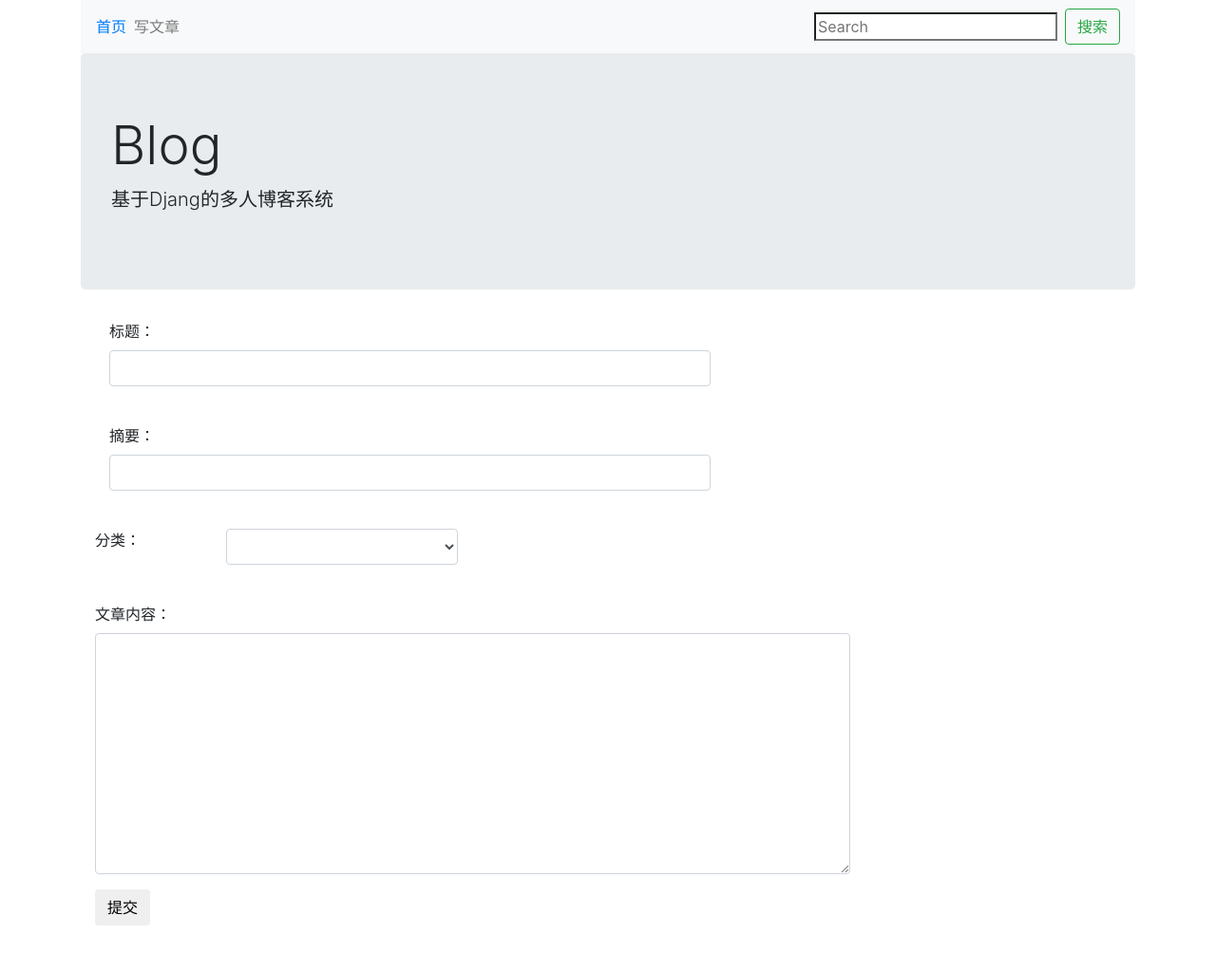
After one commit to luckyxiang503/myblog, a Django app: page /create_post in a window 1280 px wide. The commit adds this page. Shown: the whole page at 95% size. Run offline with Django 3.2, Linux system fonts and the light colour scheme; tables that the repository leaves empty hold one stand-in row (values such as "Sample post"); lists and menus that the app fills with data are empty; some libraries are stand-ins or nearby versions.

Commit message:
添加文章页面

```diff
--- a/blog/urls.py
+++ b/blog/urls.py
@@ -13,4 +13,5 @@ urlpatterns = [
     re_path(r'^tag/(?P<tag_id>\d+)/$', TagView.as_view(), name='tag_list'),
     re_path(r'^post/(?P<post_id>\d+).html$', PostDetailView.as_view(), name='post_detail'),
     re_path(r'^search/$', SearchView.as_view(), name='search'),
+    path('create_post', CreatePostView.as_view(), name='create_post')
 ]
--- a/blog/views.py
+++ b/blog/views.py
@@ -1,6 +1,6 @@
 from django.db.models import Q
 from django.shortcuts import render, get_object_or_404, HttpResponse
-from django.views.generic import ListView, DetailView
+from django.views.generic import ListView, DetailView, View
 
 from .models import Post, Category, Tag
 from config.models import SideBar
@@ -115,3 +115,15 @@ class SearchView(IndexView):
             return queryset
         queryset = queryset.filter(Q(title__icontains=keyword) | Q(desc__icontains=keyword))
         return queryset
+
+
+class CreatePostView(View):
+    def get(self, request):
+        categories = Category.objects.filter(status=Category.status_normal, is_nav=False)
+        context = {
+            'categories': categories,
+        }
+        return render(request, 'blog/create.html', context=context)
+
+    def post(self, request, *args, **kwargs):
+        return HttpResponse('提交成功')
--- a/themes/templates/blog/base.html
+++ b/themes/templates/blog/base.html
@@ -22,6 +22,9 @@
                     <a href="{% url 'blog:category_list' cate.id %}" class="nav-link">{{ cate.name }}</a>
                 </li>
                 {% endfor %}
+                <li class="nav-item">
+                    <a href="{% url 'blog:create_post' %}" class="nav-link">写文章</a>
+                </li>
             </ul>
             <form action="{% url 'blog:search' %}" method="GET" class="form-inline my-2 my-lg-0">
                 <input class="form-comtrol mr-sm-2" type="search" name="keyword" placeholder="Search" aria-label="Search" value="{{ keyword }}">
@@ -59,7 +62,6 @@
 <footer class="footer">
     {% block footer %}
     <div class="container">
-        <hr>
         <nav class="nav category">
             {% for cate in categories %}
                 <a href="{% url 'blog:category_list' cate.id %}">{{ cate.name }}</a>
--- /dev/null
+++ b/themes/templates/blog/create.html
@@ -0,0 +1,50 @@
+{% extends './base.html' %}
+
+{% block title %}
+    添加文章
+{% endblock %}
+
+{% block main %}
+    <div class="container">
+        <form class="form-horizontal" action="{% url 'blog:create_post' %}" method="post">
+            {% csrf_token %}
+            <div class="form-group">
+                <label for="title" class="col-sm-2 control-label">标题：</label>
+                <div class="col-sm-10">
+                    <input type="text" id="title" class="form-control">
+                </div>
+        </div>
+            <br>
+            <div class="form-group">
+                <label for="desc" class="col-sm-2 control-label">摘要：</label>
+                <div class="col-sm-10">
+                    <input type="text" id="desc" class="form-control">
+                </div>
+            </div>
+            <br>
+            <div class="form-group">
+                <div class="row">
+                    <label for="category" class="col-sm-2 control-label">分类：</label>
+                    <div class="col-sm-4">
+                        <select name="category" id="category" class="form-control">
+                            {% for category in categories %}
+                                <option>{{ category.name }}</option>
+                            {% endfor %}
+                        </select>
+                    </div>
+                </div>
+            </div>
+            <br>
+            <div class="form-group">
+                <label for="content" class="control-label">文章内容：</label>
+                <textarea name="content" id="content" cols="30" rows="10" class="form-control"></textarea>
+            </div>
+             <button type="submit" class="btn btn-default">提交</button>
+        </form>
+    </div>
+{% endblock %}
+
+{% block footer %}
+<br>
+<br>
+{% endblock %}
```
